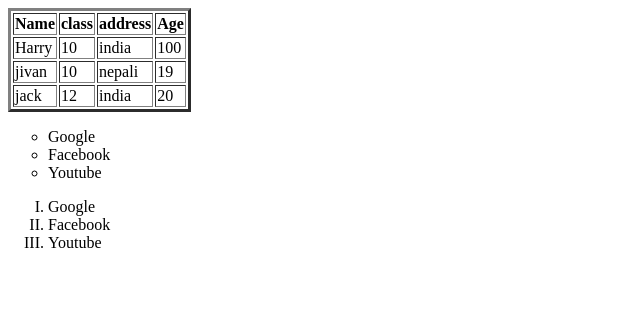
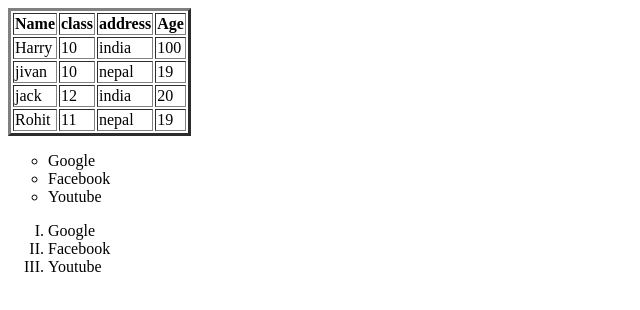
Before and after one commit to jivan4sharma3/Sigma-Web-Developer-, a plain HTML site: page Day 2/table.html in a window 1280 px wide. Shown: the whole page, without its empty margins (0-640 px from the left). Drawn offline with Linux system fonts and the light colour scheme.

Commit message:
Day 2 completed

```diff
--- a/Day 2/style.css
+++ b/Day 2/style.css
@@ -0,0 +1,4 @@
+*{
+    margin: 0;
+    padding: 0;
+}
--- a/Day 2/table.html
+++ b/Day 2/table.html
@@ -26,7 +26,7 @@
          <tr>
            <td>jivan</td>
           <td>10</td>
-          <td>nepali</td>
+          <td>nepal</td>
           <td>19</td>
         </tr>
          <tr>
@@ -34,6 +34,12 @@
           <td>12</td>
           <td>india</td>
           <td>20</td>
+        </tr>
+        <tr>
+           <td>Rohit</td>
+          <td>11</td>
+          <td>nepal</td>
+          <td>19</td>
         </tr>
       </tbody>
     </table>
```
Also changed, not shown: Day 2/bookmarks.html (+1 -0 lines), Day 2/index.html (+1 -1 lines).
